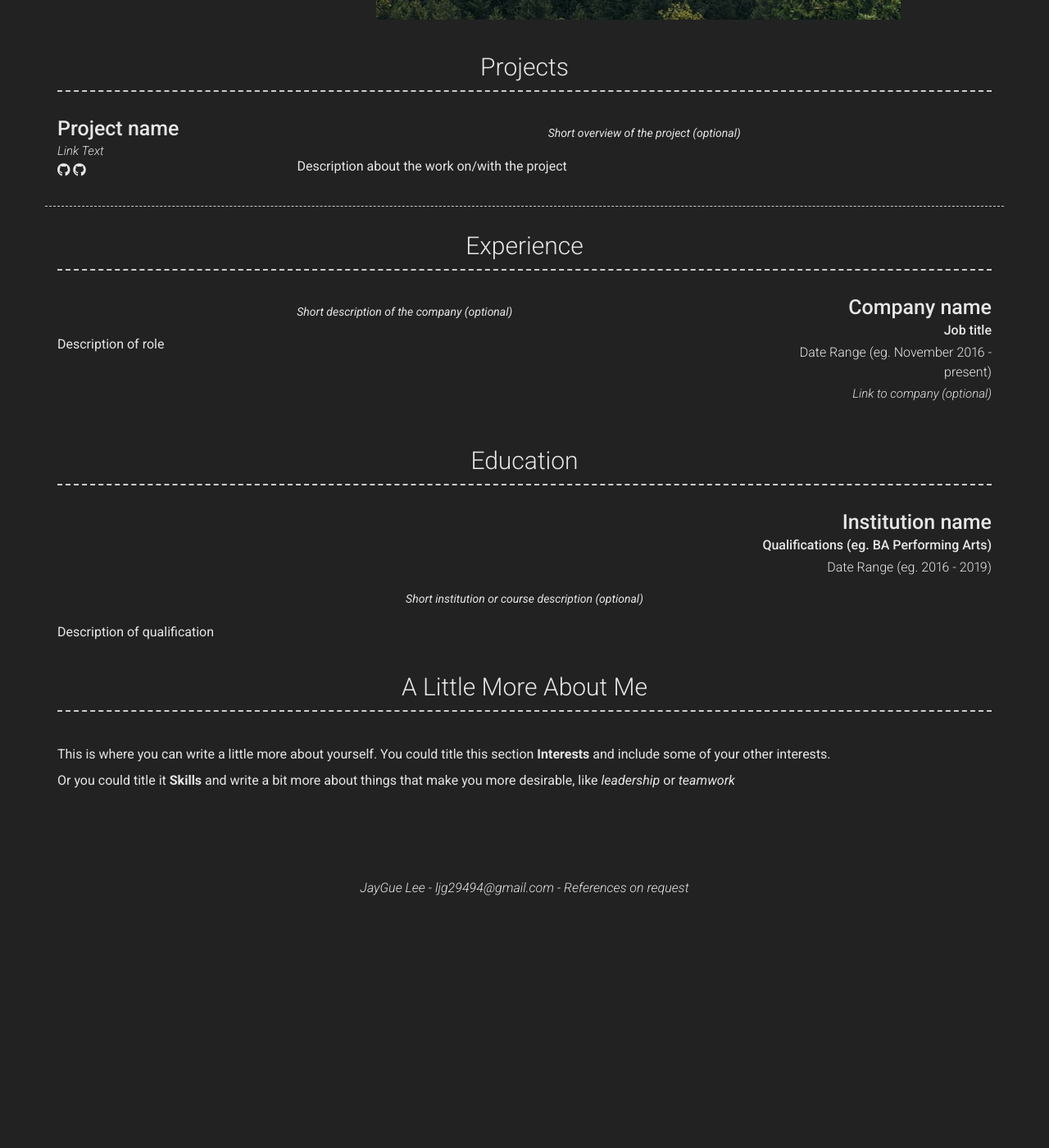
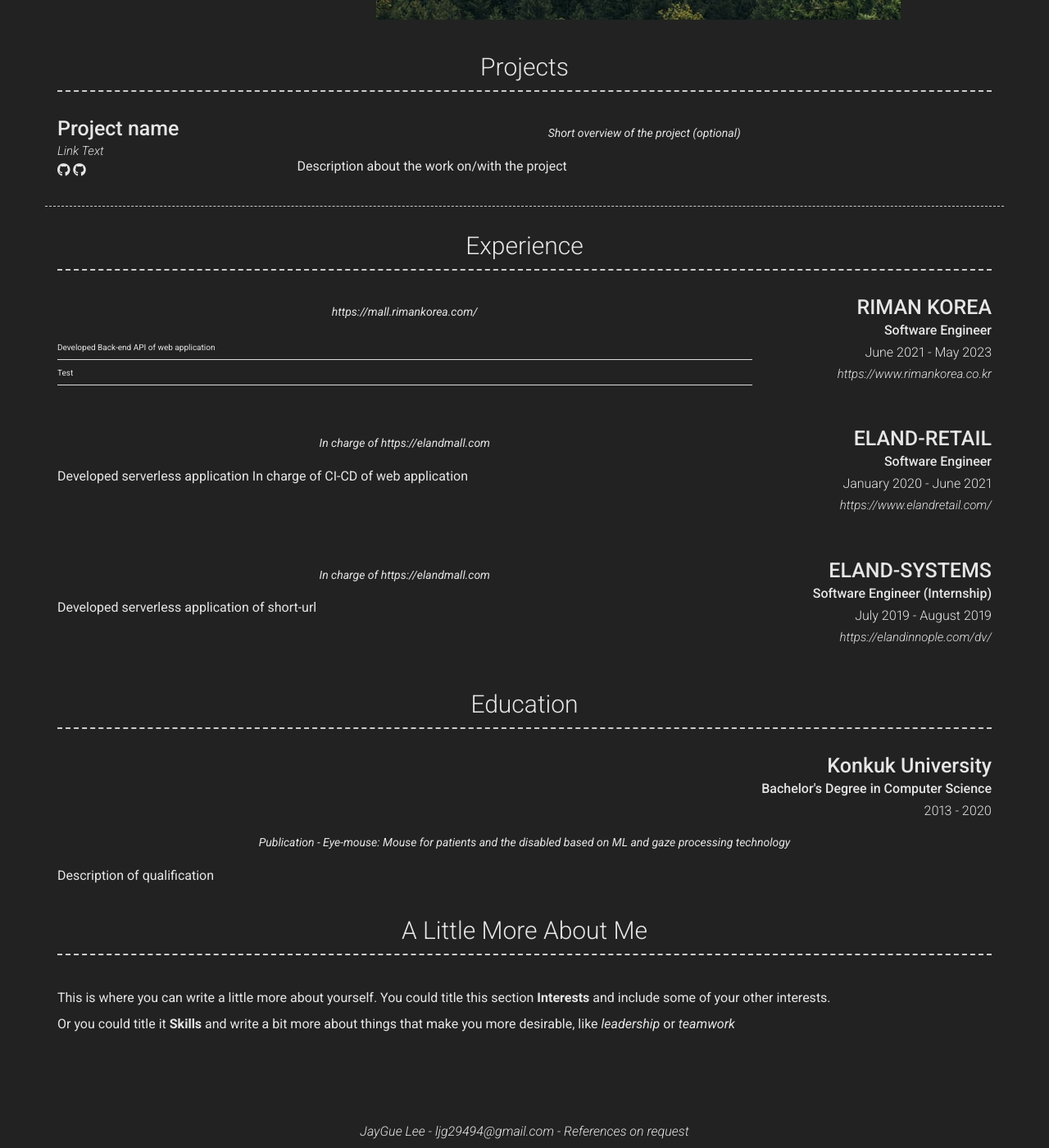
Before and after one commit to ljg294/ljg294.github.io, a Jekyll site: the page built from index.md, in a window 1280 px wide and 1400 px high, scrolled down 864 px. Shown: the whole window at 82% size. Built offline with Jekyll 4.4.1, drawn with Linux system fonts in a browser that asks for light colours; nearby versions of some CDN libraries; before the commit the page ends 1967 px from its top, so only the background shows below that.

Commit message:
resume updated

```diff
--- a/_config.yml
+++ b/_config.yml
@@ -85,23 +85,43 @@ content:
     layout: list
     content:
       - layout: right
-        title: Company name
-        sub_title: Job title
-        caption: Date Range (eg. November 2016 - present)
-        link: Link to company (optional)
+        title: RIMAN KOREA
+        sub_title: Software Engineer
+        caption: June 2021 - May 2023
+        link: https://www.rimankorea.co.kr
         quote: >
-          Short description of the company (optional)
+          https://mall.rimankorea.com/
         description: | # this will include new lines to allow paragraphs
-          Description of role
+          | Developed Back-end API of web application
+          | Test
+      - layout: right
+        title: ELAND-RETAIL
+        sub_title: Software Engineer
+        caption: January 2020 - June 2021
+        link: https://www.elandretail.com/
+        quote: >
+          In charge of https://elandmall.com
+        description: | # this will include new lines to allow paragraphs
+          Developed serverless application
+          In charge of CI-CD of web application
+      - layout: right
+        title: ELAND-SYSTEMS
+        sub_title: Software Engineer (Internship)
+        caption: July 2019 - August 2019
+        link: https://elandinnople.com/dv/
+        quote: >
+          In charge of https://elandmall.com
+        description: | # this will include new lines to allow paragraphs
+          Developed serverless application of short-url
   - title: Education
     layout: list
     content:
       - layout: top-right
-        title: Institution name
-        sub_title: Qualifications (eg. BA Performing Arts)
-        caption: Date Range (eg. 2016 - 2019)
+        title: Konkuk University
+        sub_title: Bachelor's Degree in Computer Science
+        caption: 2013 - 2020
         quote: >
-          Short institution or course description (optional)
+          Publication - Eye-mouse: Mouse for patients and the disabled based on ML and gaze processing technology
         description: | # this will include new lines to allow paragraphs
           Description of qualification
   - title: A Little More About Me
```
Also changed, not shown: images/profile.jpg (added).
